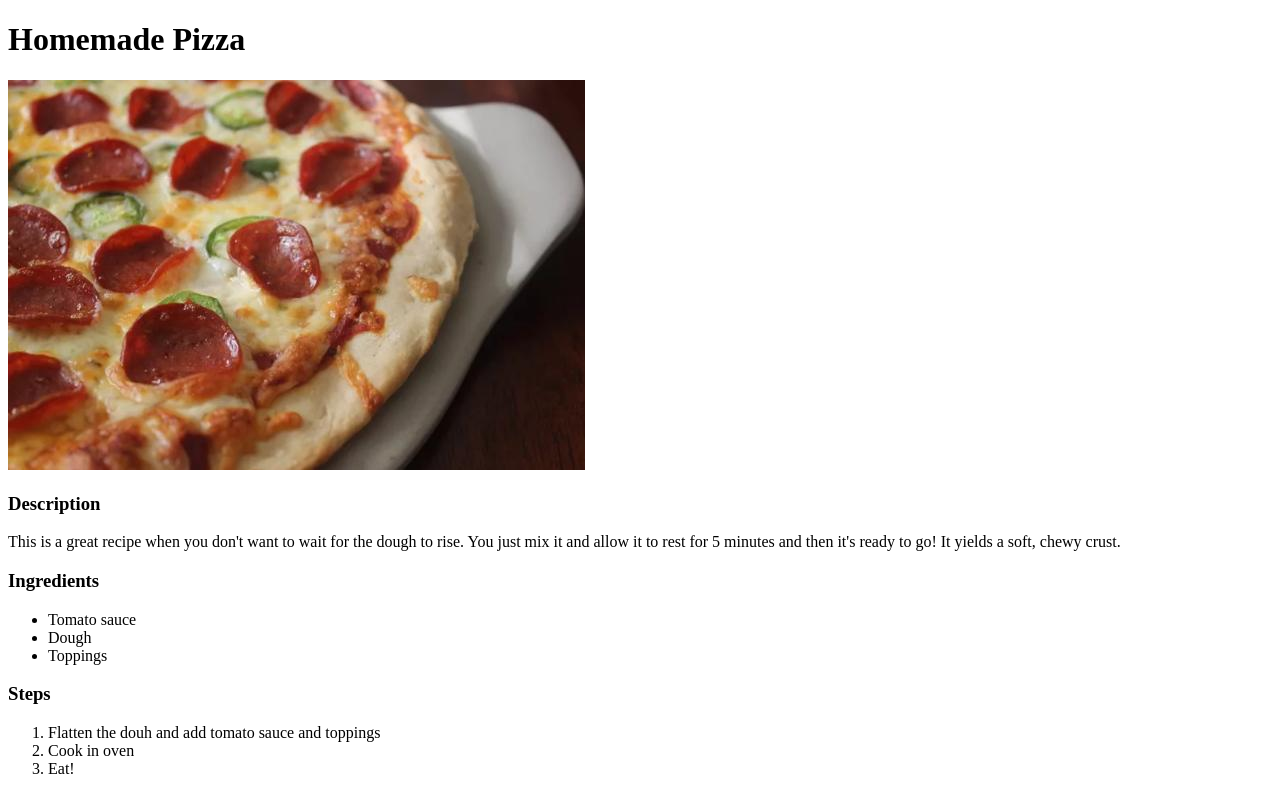
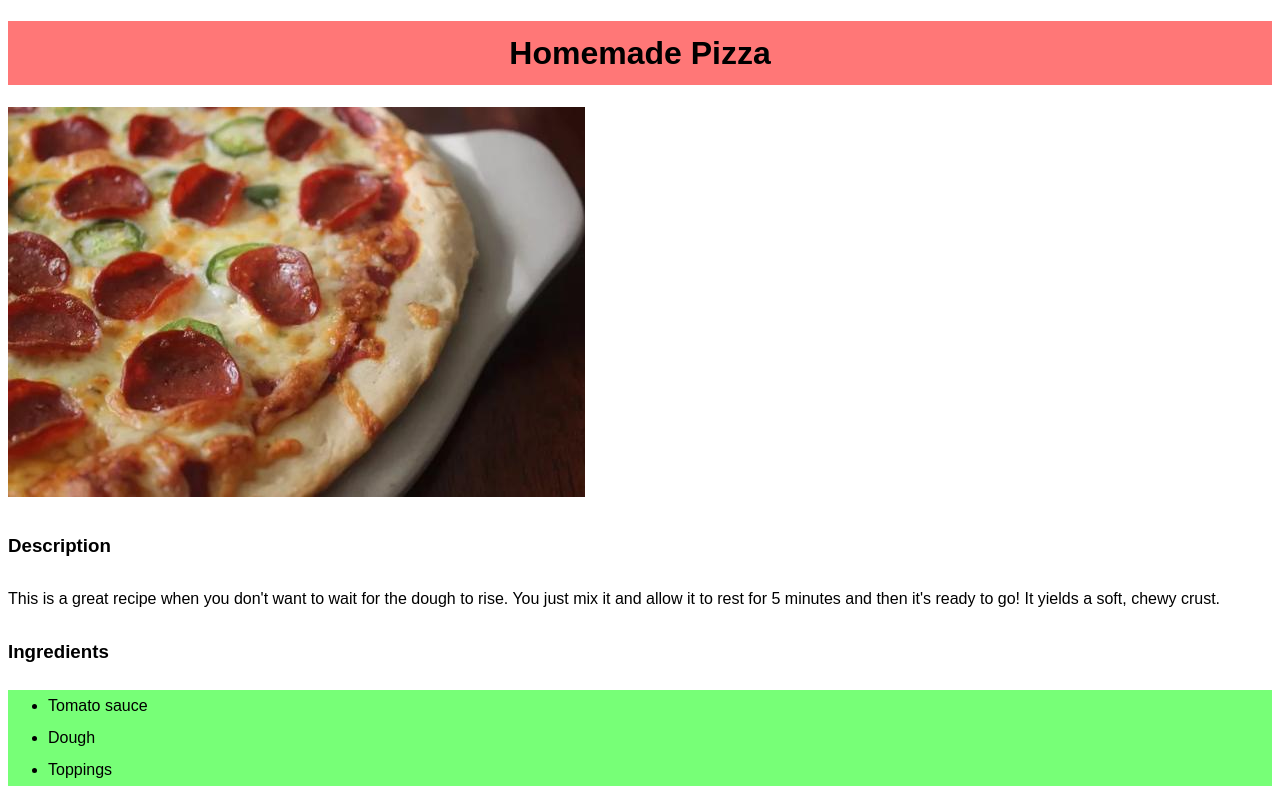
Before and after one commit to nikmadev/odin-recipes, a plain HTML site: page recipes/homemade-pizza.html in a window 1280 px wide. Shown: the top 800 px of the page. Drawn offline with Linux system fonts and the light colour scheme.

Commit message:
Add CSS styling

```diff
--- a/recipes/homemade-pizza.html
+++ b/recipes/homemade-pizza.html
@@ -4,6 +4,7 @@
     <meta charset="UTF-8">
     <meta name="viewport" content="width=device-width, initial-scale=1.0">
     <title>Homemade Pizza</title>
+    <link rel="stylesheet" href="../style.css">
 </head>
 <body>
     <h1>Homemade Pizza</h1>
--- /dev/null
+++ b/style.css
@@ -0,0 +1,15 @@
+body {
+    font-family: Arial, Helvetica, sans-serif;
+    line-height: 2;
+}
+
+h1 {
+    text-align: center;
+    background-color: #F77;
+    color: #000;
+}
+
+ul {
+    background-color: #7f7;
+    color: #000;
+}
```
Also changed, not shown: index.html (+1 -0 lines), recipes/smash-burger.html (+1 -0 lines), recipes/strawberry-milkshake.html (+1 -0 lines).
